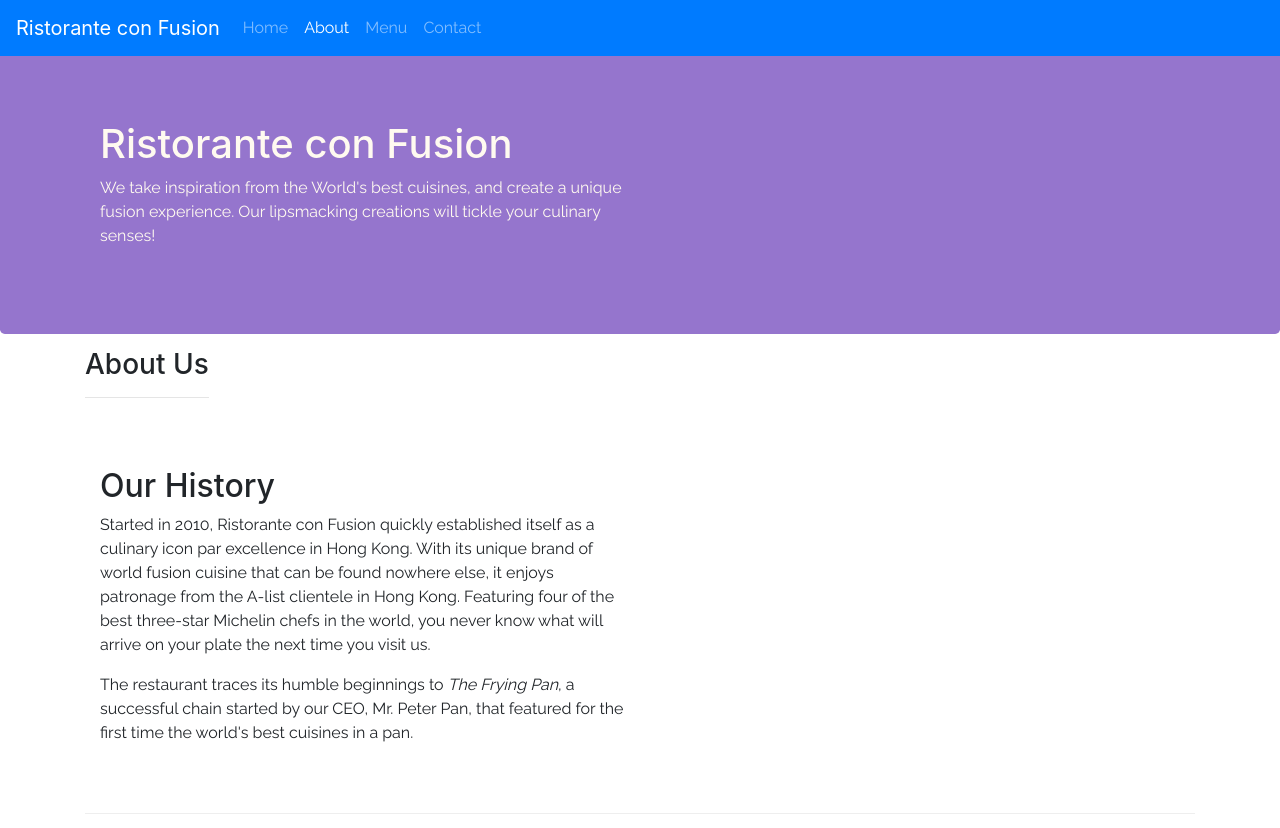
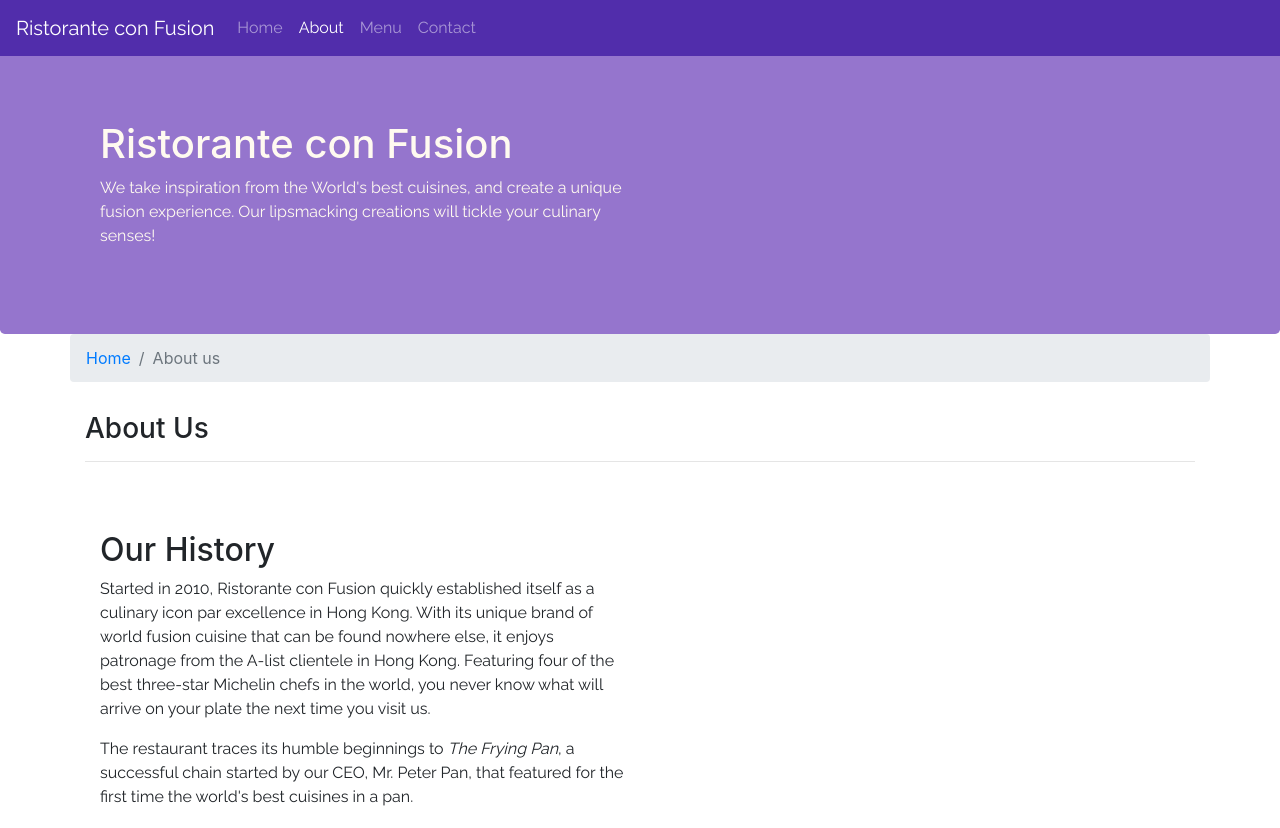
Before and after one commit to classydraught/robovidhya, a website: page aboutus.html in a window 1280 px wide. Shown: the top 828 px of the page. Drawn offline with nearby package versions, Linux system fonts and the light colour scheme.

Commit message:
navbar and breadcrumbs

```diff
--- a/aboutus.html
+++ b/aboutus.html
@@ -18,7 +18,7 @@
   </head>
 
   <body>
-    <nav class="navbar navbar-dark navbar-expand-sm bg-primary fixed-top">
+    <nav class="navbar navbar-dark navbar-expand-sm fixed-top">
       <button
         class="navbar-toggler"
         type="button"
@@ -61,8 +61,12 @@
     </header>
 
     <div class="container">
-      <div class="row align-items-center">
-        <div class="col-auto" style="margin-top: 1.2%;">
+      <div class="row">
+        <ol class="col-12 breadcrumb">
+          <li class="breadcrumb-item"><a href="./index.html">Home</a></li>
+          <li class="breadcrumb-item active">About us</li>
+        </ol>
+        <div class="col-12" style="margin-top: 1.2%;">
           <h3>About Us</h3>
           <hr />
         </div>
--- a/css/styles.css
+++ b/css/styles.css
@@ -9,10 +9,13 @@ nav ul li a {
   font-family: Raleway;
 }
 
-.nav-brand a {
+.navbar-brand {
   font-family: Raleway;
 }
 
+.navbar-dark {
+  background-color: #512dab;
+}
 .row-header {
   margin: 0px auto;
   padding: 0px auto;
```
Also changed, not shown: index.html (+1 -1 lines).
